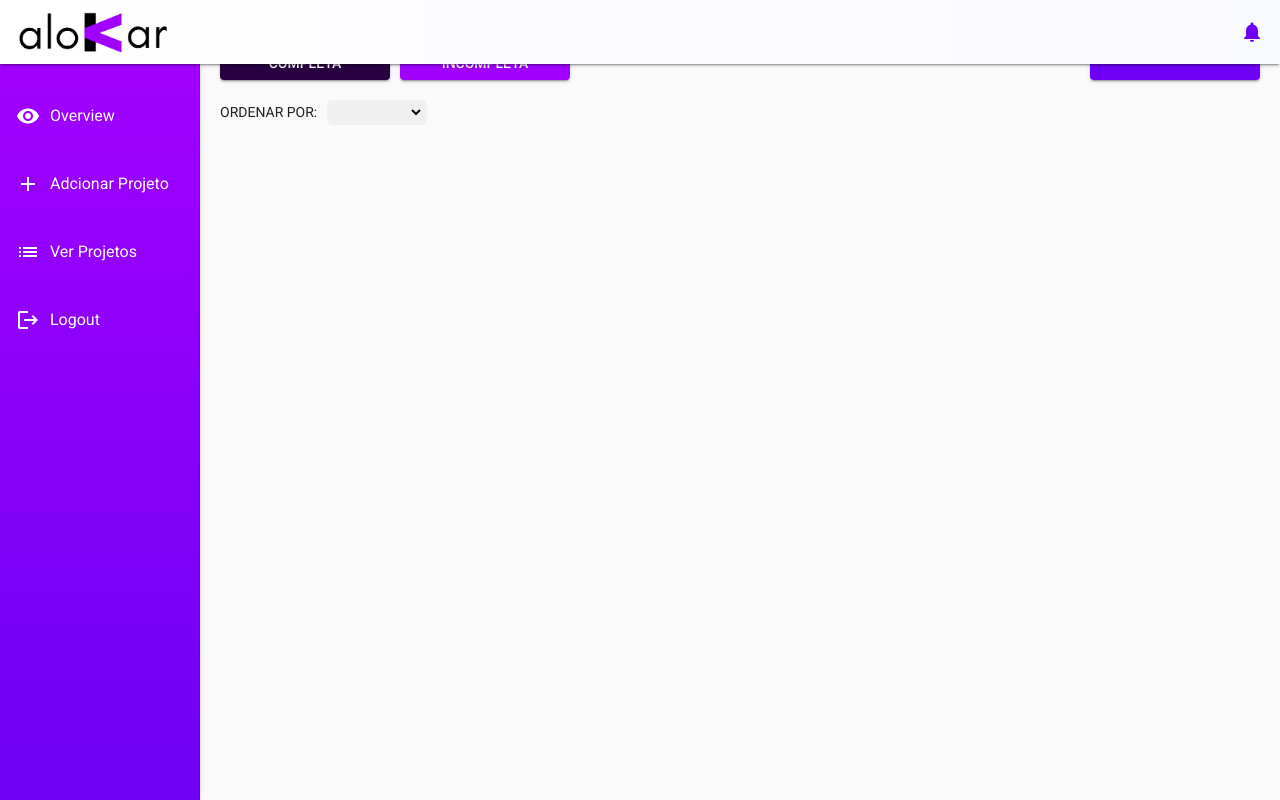
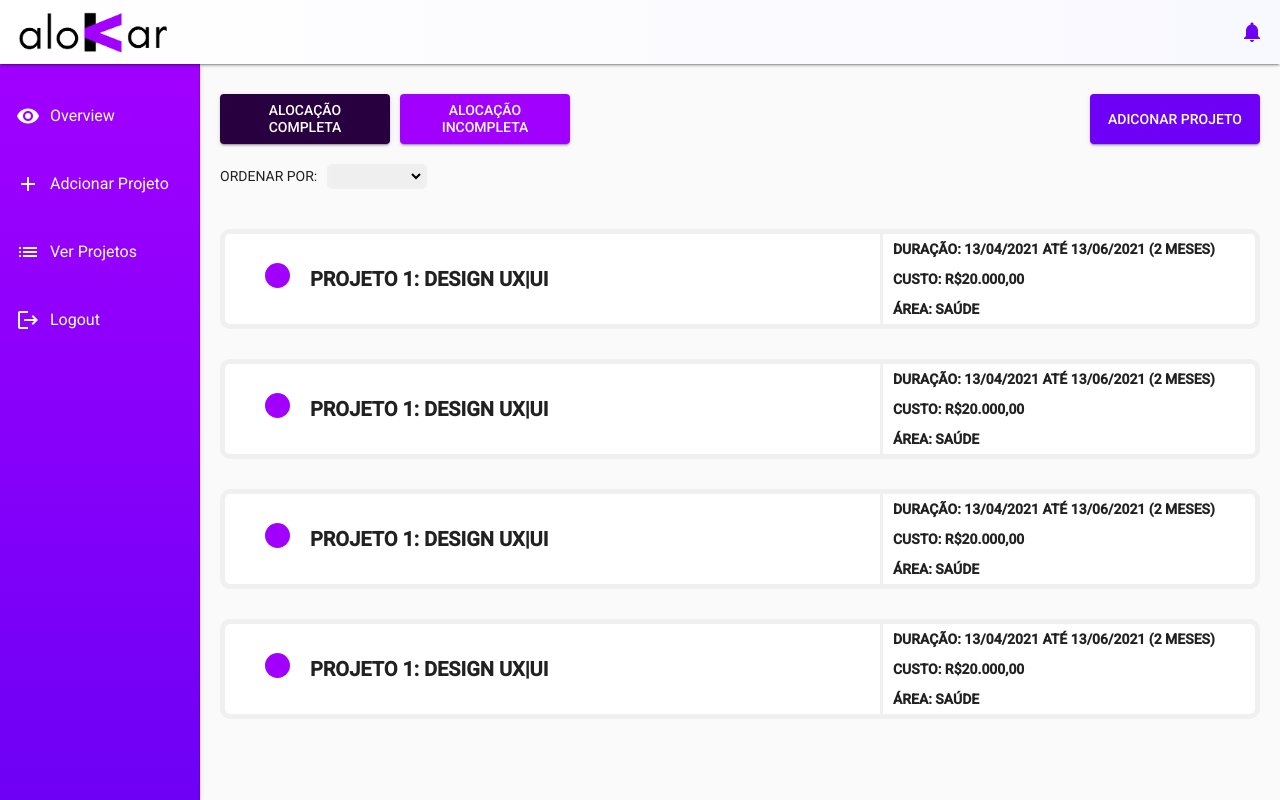
Before and after one commit to mateusntn/residencia-accenture, an Angular app in the folder alokarFrontend/: page /projects in a window 1280 px wide. Built offline with nearby package versions, Linux system fonts and the light colour scheme.

Commit message:
ALF(5.3): Creates project-read

```diff
--- a/alokarFrontend/src/app/app.module.ts
+++ b/alokarFrontend/src/app/app.module.ts
@@ -13,13 +13,15 @@ import { MatSidenavModule } from '@angular/material/sidenav';
 import { MatListModule } from '@angular/material/list';
 import { MatButtonModule } from '@angular/material/button';
 import { ProjectCrudComponent } from './views/project-crud/project-crud.component';
+import { ProjectReadComponent } from './components/project/project-read/project-read.component';
 
 @NgModule({
   declarations: [
     AppComponent,
     HeaderComponent,
     NavComponent,
-    ProjectCrudComponent
+    ProjectCrudComponent,
+    ProjectReadComponent
   ],
   imports: [
     BrowserModule,
--- /dev/null
+++ b/alokarFrontend/src/app/components/project/project-read/project-read.component.css
@@ -0,0 +1,38 @@
+.row {
+  display: flex;
+  justify-content: space-between;
+  align-items: center;
+  background-color: #fff;
+  margin-bottom: 30px;
+  border-radius: 10px;
+  border: 5px solid #f0f0f0;
+  padding: 0 40px;
+  font-weight: bold;
+}
+
+.title-project {
+  display: flex;
+}
+
+.title-project .circle {
+  height: 25px;
+  width: 25px;
+  border-radius: 50%;
+  background-color: #a100ff;
+}
+
+.title-project h2 {
+  margin-bottom: 0;
+  margin-left: 20px;
+  font-weight: bold;
+}
+
+.details {
+  border-left: 3px solid #f0f0f0;
+  padding-left: 10px;
+}
+
+.details p {
+  margin-bottom: 0;
+  line-height: 30px;
+}
--- /dev/null
+++ b/alokarFrontend/src/app/components/project/project-read/project-read.component.html
@@ -0,0 +1,46 @@
+<div class="list">
+  <div class="row">
+    <div class="title-project">
+      <div class="circle"></div>
+      <h2>PROJETO 1: DESIGN UX|UI</h2>
+    </div>
+    <div class="details">
+      <p>DURAÇÃO: 13/04/2021 ATÉ 13/06/2021 (2 MESES)</p>
+      <p>CUSTO: R$20.000,00</p>
+      <p>ÁREA: SAÚDE</p>
+    </div>
+  </div>
+  <div class="row">
+    <div class="title-project">
+      <div class="circle"></div>
+      <h2>PROJETO 1: DESIGN UX|UI</h2>
+    </div>
+    <div class="details">
+      <p>DURAÇÃO: 13/04/2021 ATÉ 13/06/2021 (2 MESES)</p>
+      <p>CUSTO: R$20.000,00</p>
+      <p>ÁREA: SAÚDE</p>
+    </div>
+  </div>
+  <div class="row">
+    <div class="title-project">
+      <div class="circle"></div>
+      <h2>PROJETO 1: DESIGN UX|UI</h2>
+    </div>
+    <div class="details">
+      <p>DURAÇÃO: 13/04/2021 ATÉ 13/06/2021 (2 MESES)</p>
+      <p>CUSTO: R$20.000,00</p>
+      <p>ÁREA: SAÚDE</p>
+    </div>
+  </div>
+  <div class="row">
+    <div class="title-project">
+      <div class="circle"></div>
+      <h2>PROJETO 1: DESIGN UX|UI</h2>
+    </div>
+    <div class="details">
+      <p>DURAÇÃO: 13/04/2021 ATÉ 13/06/2021 (2 MESES)</p>
+      <p>CUSTO: R$20.000,00</p>
+      <p>ÁREA: SAÚDE</p>
+    </div>
+  </div>
+</div>
--- /dev/null
+++ b/alokarFrontend/src/app/components/project/project-read/project-read.component.ts
@@ -0,0 +1,15 @@
+import { Component, OnInit } from '@angular/core';
+
+@Component({
+  selector: 'app-project-read',
+  templateUrl: './project-read.component.html',
+  styleUrls: ['./project-read.component.css']
+})
+export class ProjectReadComponent implements OnInit {
+
+  constructor() { }
+
+  ngOnInit(): void {
+  }
+
+}
--- a/alokarFrontend/src/app/views/project-crud/project-crud.component.css
+++ b/alokarFrontend/src/app/views/project-crud/project-crud.component.css
@@ -1,7 +1,7 @@
 .buttons {
   display: flex;
   justify-content: space-between;
-
+  margin-top: 64px;
 }
 
 button {
@@ -26,7 +26,7 @@ button {
 }
 
 .filter {
-  margin-top: 20px;
+  margin: 20px 0 40px 0;
 }
 
 .filter label {
--- a/alokarFrontend/src/app/views/project-crud/project-crud.component.html
+++ b/alokarFrontend/src/app/views/project-crud/project-crud.component.html
@@ -15,3 +15,5 @@
     <option value="area">Área</option>
   </select>
 </div>
+
+<app-project-read></app-project-read>
```
